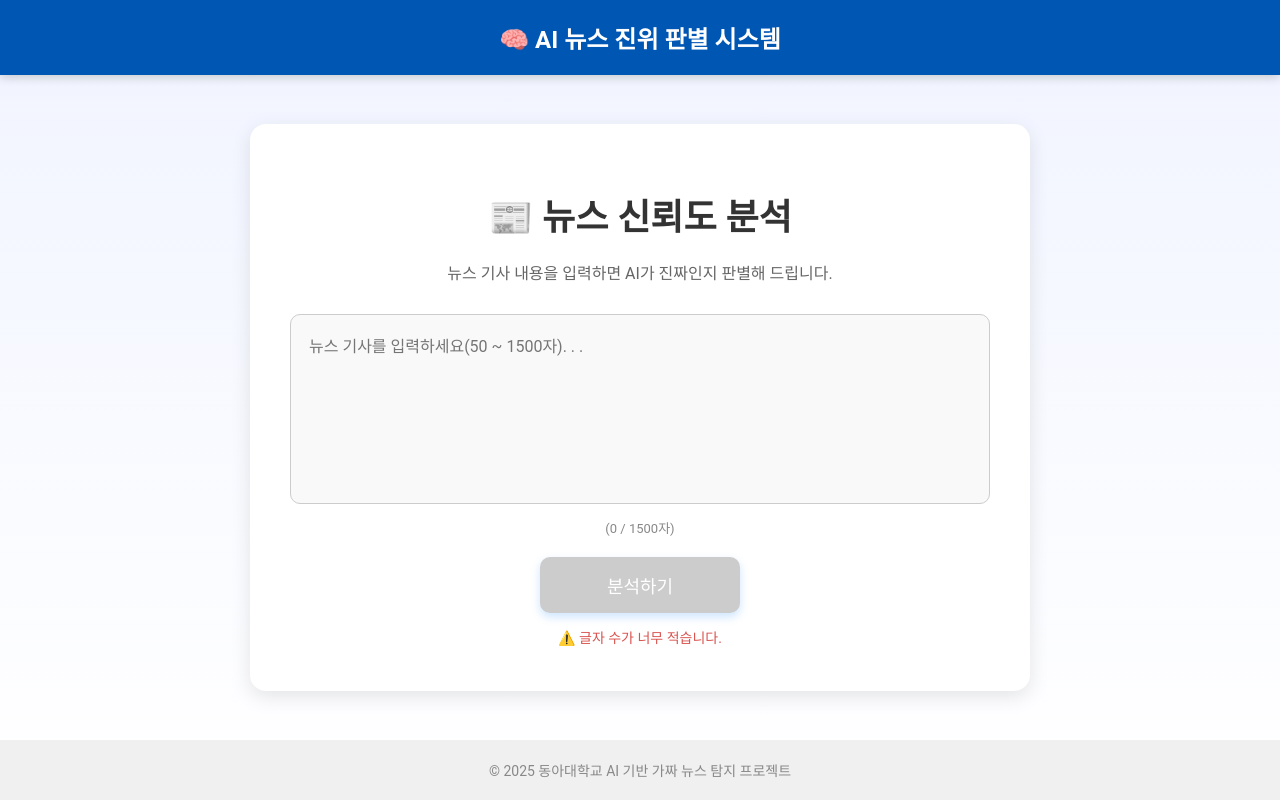
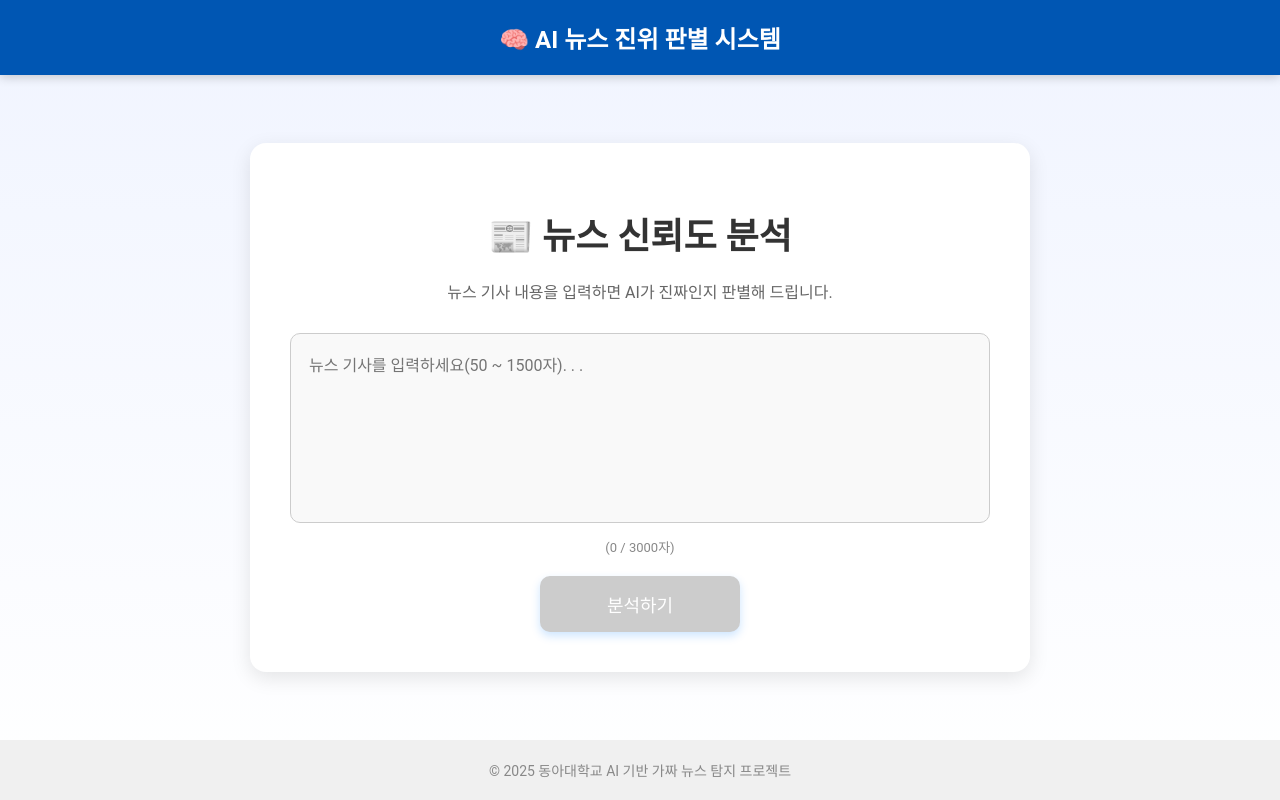
Before and after one commit to polopy07/fakenews_detector, a React (Create React App) app in the folder frontend/: page / in a window 1280 px wide. Built offline with nearby package versions, Linux system fonts and the light colour scheme.

Commit message:
반복 단어, 문장입력시 입력불가 범위 수정정

```diff
--- a/frontend/src/App.js
+++ b/frontend/src/App.js
@@ -19,12 +19,13 @@ function getInputQualityScore(text) {
   const wordRatio = uniqueWords.size / words.length;
   const charRatio = uniqueChars.size / cleaned.length;
 
-  const hasMeaninglessPattern = /(ㅋㅋ+|ㅎㅎ+|[a-zA-Z]{5,}|[!@#$%^&*()_+=\-{}\[\]:;"'<>,.?/~`\\|]+){2,}/.test(text);
+  const hasMeaninglessPattern = /(ㅋㅋ+|ㅎㅎ+|[a-zA-Z]{12,}|[!@#$%^&*()_+=\-{}[\]:;"'<>,.?/~`\\|]{4,}){2,}/
+.test(text);
 
   // 기준치 조건
   const isTooShort = length < 50;
-  const isTooLong = length > 1500;
-  const isTooRepetitive = wordRatio < 0.2 || charRatio < 0.15;
+  const isTooLong = length > 3000;
+  const isTooRepetitive = wordRatio < 0.6 || charRatio < 0.25;
   const isGibberish = hasMeaninglessPattern;
 
   const qualityIssues = [];
@@ -77,7 +78,10 @@ function getInputQualityScore(text) {
     }
   };
 
-  const quality = getInputQualityScore(news);
+  const quality = errorMsg === "서버와 연결할 수 없습니다. 다시 시도해 주세요."
+  ? { isValid: true, issues: [] }
+  : getInputQualityScore(news);
+
 
   return (
     <div
@@ -156,7 +160,7 @@ function getInputQualityScore(text) {
             marginTop: "-20px",
             marginBottom: "20px"
              }}>
-          ({news.length} / 1500자)
+          ({news.length} / 3000자)
           </p>
 
        <button
@@ -191,12 +195,14 @@ function getInputQualityScore(text) {
           분석하기
         </button>
 
-        {!quality.isValid && quality.issues.map((msg, i) => (
-  <p key={i} style={{ color: "#d9534f", fontSize: "14px", marginBottom: "4px" }}>
-    {msg}
-  </p>
-))}
-
+      {!errorMsg &&
+        quality.issues
+          .filter(msg => !msg.includes("글자 수")) // ✅ 글자 수 경고는 제외
+          .map((msg, i) => (
+            <p key={i} style={{ color: "#d9534f", fontSize: "14px", marginBottom: "4px" }}>
+              {msg}
+            </p>
+      ))}
 
           {errorMsg && (
             <div
```
